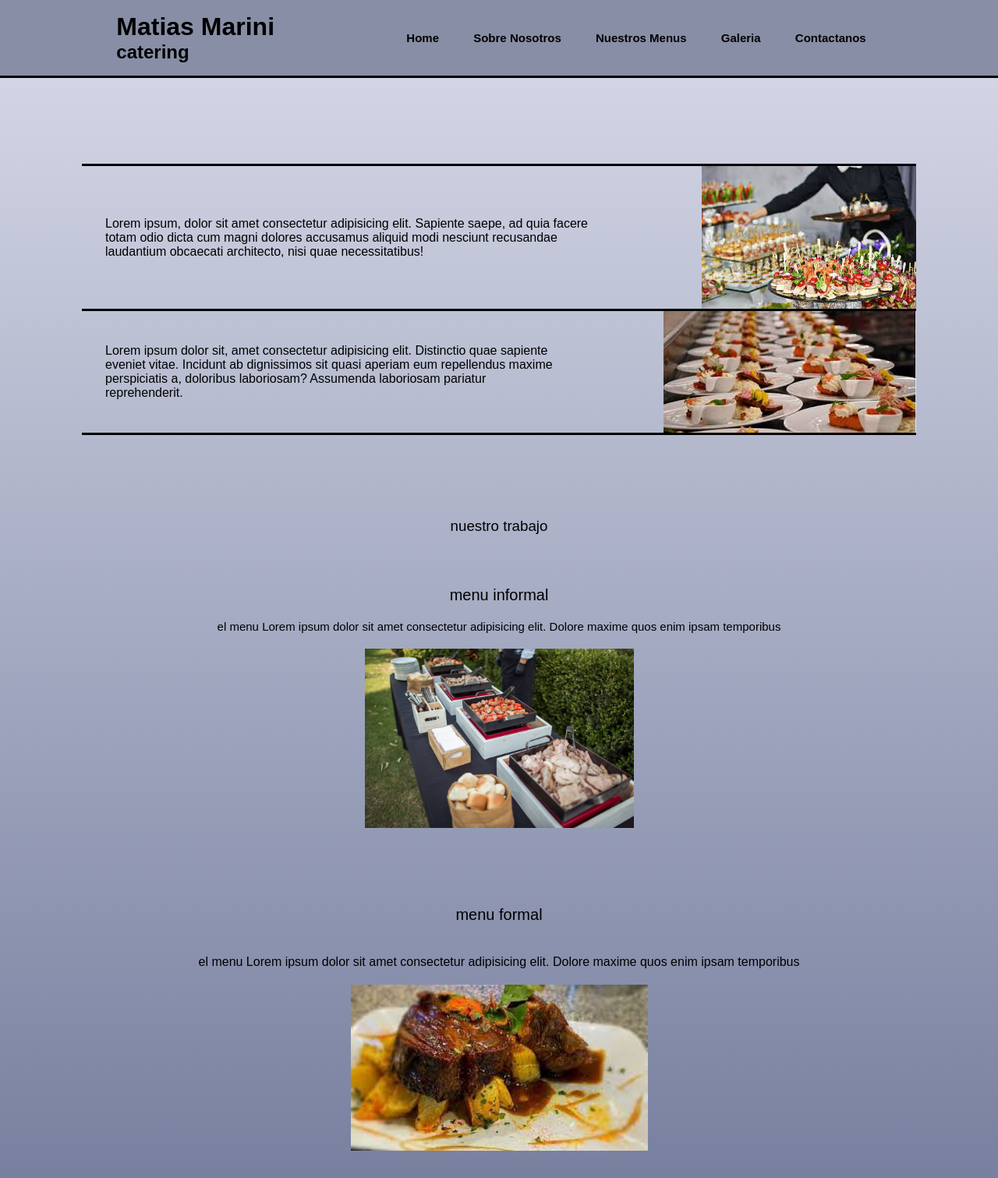
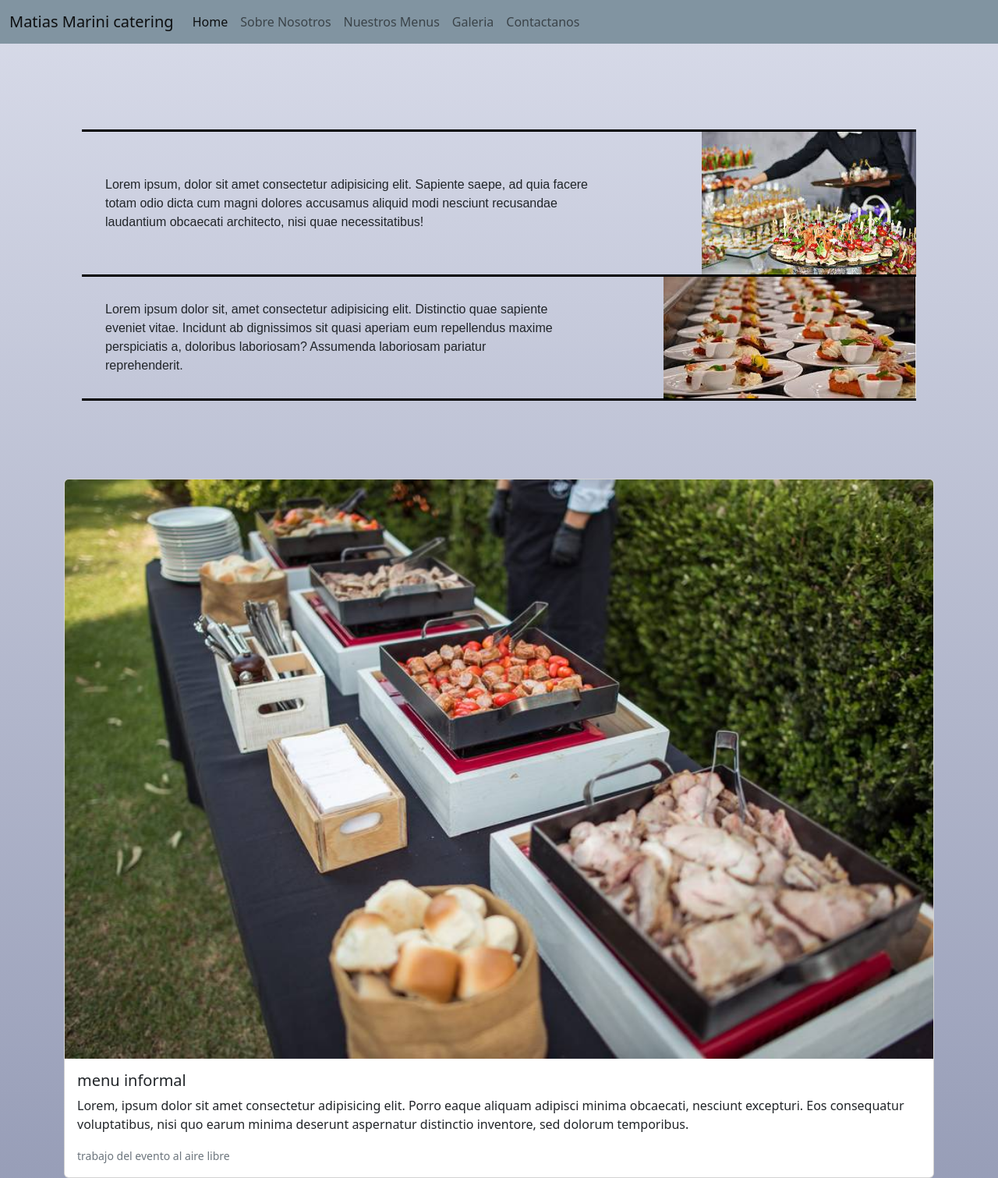
Before and after one commit to MariniOK/catering_marini, a plain HTML site: page index.html in a window 1280 px wide. Shown: the top 1511 px of the page at 78% size. Drawn offline with nearby package versions, Linux system fonts and the light colour scheme.

Commit message:
bootstrap

```diff
--- a/index.css
+++ b/index.css
@@ -221,3 +221,8 @@
     font-family:  'DM Sans', sans-serif;;
     font-weight: 500;
   }
+
+.card{
+    justify-content: center;
+    align-items: center;
+}
--- a/index.html
+++ b/index.html
@@ -1,6 +1,8 @@
 <!DOCTYPE html>
 <html lang="en">
     <head>
+
+       <link href="https://cdn.jsdelivr.net/npm/bootstrap@5.2.0/dist/css/bootstrap.min.css" rel="stylesheet" integrity="sha384-gH2yIJqKdNHPEq0n4Mqa/HGKIhSkIHeL5AyhkYV8i59U5AR6csBvApHHNl/vI1Bx" crossorigin="anonymous">
       <link href="https://unpkg.com/aos@2.3.1/dist/aos.css" rel="stylesheet">
 
        <link rel="stylesheet" href="index.css">
@@ -13,11 +15,41 @@
         <enlace href="https: //fonts.googleapis.com/css2? family= Comfortaa:wght@300 &familia = DM + Sans & display=swap" rel="stylesheet">
     </head>
  <body class="body">
+  <nav  class="navbar navbar-expand-lg sticky-top " class="navbar" style="background-color: #8194a1;" >
+    <div class="container-fluid">
+      <a class="navbar-brand" href="index.html">Matias Marini catering</a>
+      <button class="navbar-toggler" type="button" data-bs-toggle="collapse" data-bs-target="#navbarNav" aria-controls="navbarNav" aria-expanded="false" aria-label="Toggle navigation">
+        <span class="navbar-toggler-icon"></span>
+      </button>
+      <div class="collapse navbar-collapse" id="navbarNav">
+        <ul class="navbar-nav">
+          <li class="nav-item">
+            <a class="nav-link active" aria-current="page" href="index.html">Home</a>
+          </li>
+          <li class="nav-item">
+            <a class="nav-link" href="HTML/nosotros.html">Sobre Nosotros</a>
+          </li>
+          <li class="nav-item">
+            <a class="nav-link" href="HTML/menus.html">Nuestros Menus</a>
+          </li>
+          <li class="nav-item">
+            <a class="nav-link" href="HTML/imagenes.html">Galeria</a>
+          </li>
+          <li class="nav-item">
+            <a class="nav-link" href="HTML/contacto.html">Contactanos</a>
+          </li>
+        </ul>
+
+      </div>
+    </div>
+  </nav>
+   <!--
     <header class="header">
          <div class="encabezado" >
           <H1>Matias Marini</H1>
           <h2>catering</h2>
          </div>
+
 
         <nav>
              <ul class="menu">
@@ -30,6 +62,7 @@
             </ul>
 
         </nav>
+      -->
     </header>
 
 
@@ -54,10 +87,26 @@
 
 
 
+          <div class="container-md">
 
-          <section class="seccion3" >
-              <H3>nuestro trabajo</H3>
-              <div class="seccion3A">
+             <div class="card mb-2">
+              <img src="imageneshome/fotoindex3.jpeg" class="card-img-top" alt="...">
+              <div class="card-body">
+                <h5 class="card-title">menu informal</h5>
+                <p class="card-text">Lorem, ipsum dolor sit amet consectetur adipisicing elit. Porro eaque aliquam adipisci minima obcaecati, nesciunt excepturi. Eos consequatur voluptatibus, nisi quo earum minima deserunt aspernatur distinctio inventore, sed dolorum temporibus.</p>
+                <p class="card-text"><small class="text-muted">trabajo del evento al aire libre</small></p>
+              </div>
+            </div>
+            <div class="card">
+              <div class="card-body">
+                <h5 class="card-title">menu formal</h5>
+                <p class="card-text">Lorem ipsum dolor, sit amet consectetur adipisicing elit. Fugiat dolore at quos dolores ducimus explicabo nam, asperiores, praesentium autem necessitatibus, reiciendis magnam. Veniam recusandae sed debitis rem expedita architecto aliquid.</p>
+                <p class="card-text"><small class="text-muted">evento en salon privado</small></p>
+              </div>
+              <img src="imageneshome/fotoindex4.jpg" class="card-img-bottom" alt="...">
+            </div>
+
+           <!--    <div class="seccion3A">
                 <h4>menu informal</h4>
                 <p>el menu Lorem ipsum dolor sit amet consectetur adipisicing elit. Dolore maxime quos enim ipsam temporibus</p>
 
@@ -72,7 +121,7 @@
                </div>
 
             </section>
-
+           -->
 
 
          </main>
@@ -89,5 +138,7 @@
               AOS.init();
             </script>
 
+<script src="https://cdn.jsdelivr.net/npm/bootstrap@5.2.0/dist/js/bootstrap.bundle.min.js" integrity="sha384-A3rJD856KowSb7dwlZdYEkO39Gagi7vIsF0jrRAoQmDKKtQBHUuLZ9AsSv4jD4Xa" crossorigin="anonymous"></script>
+
 </body>
 </html>
```
